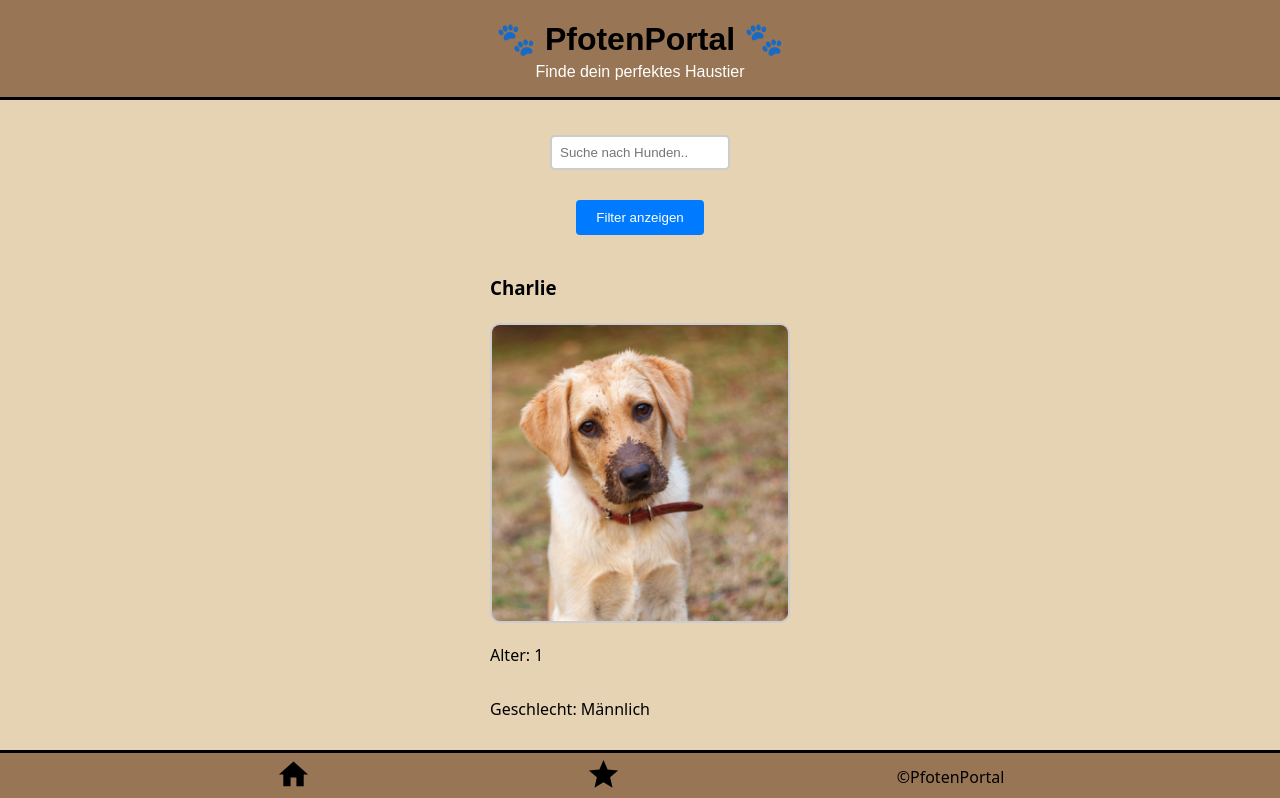
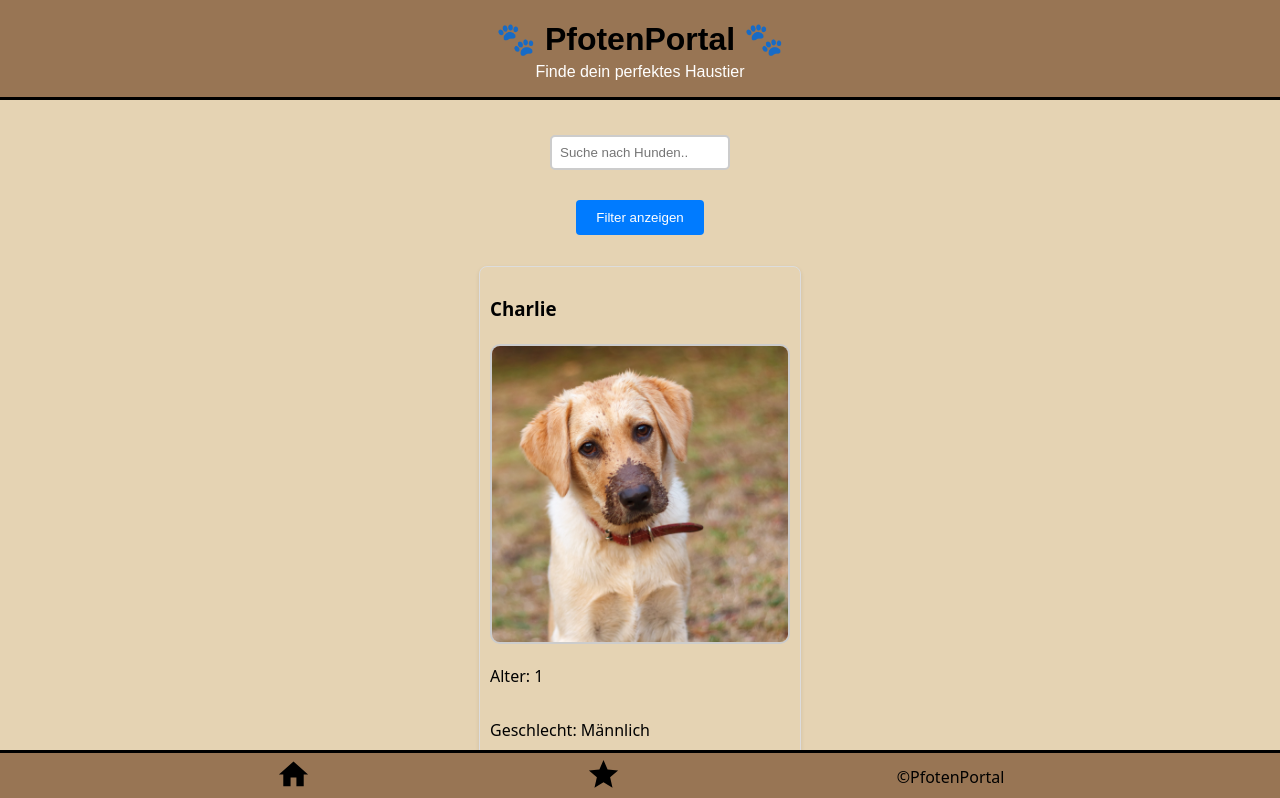
Before and after one commit to DErdmann1/Pfoten-Portal, a Next.js app: page /dogs in a window 1280 px wide. Shown: the top 798 px of the page. Built offline with nearby package versions, Linux system fonts and the light colour scheme.

Commit message:
set border to animals

```diff
--- a/components/Catlist/index.js
+++ b/components/Catlist/index.js
@@ -20,6 +20,11 @@ const CatImage = styled(Image)`
 const ListItem = styled.li`
   display: flex;
   flex-direction: column;
+  border: 1px solid #ddd;
+  border-radius: 8px;
+  padding: 10px;
+  margin: 10px;
+  box-shadow: 0 2px 4px rgba(0, 0, 0, 0.1);
 `;
 
 const ButtonContainer = styled.div`
--- a/components/Doglist/index.js
+++ b/components/Doglist/index.js
@@ -20,6 +20,11 @@ const DogImage = styled(Image)`
 const ListItem = styled.li`
   display: flex;
   flex-direction: column;
+  border: 1px solid #ddd;
+  border-radius: 8px;
+  padding: 10px;
+  margin: 10px;
+  box-shadow: 0 2px 4px rgba(0, 0, 0, 0.1);
 `;
 
 const ButtonContainer = styled.div`
--- a/components/Smallanimallist/index.js
+++ b/components/Smallanimallist/index.js
@@ -20,6 +20,11 @@ const SmallanimalImage = styled(Image)`
 const ListItem = styled.li`
   display: flex;
   flex-direction: column;
+  border: 1px solid #ddd;
+  border-radius: 8px;
+  padding: 10px;
+  margin: 10px;
+  box-shadow: 0 2px 4px rgba(0, 0, 0, 0.1);
 `;
 
 const ButtonContainer = styled.div`
```
